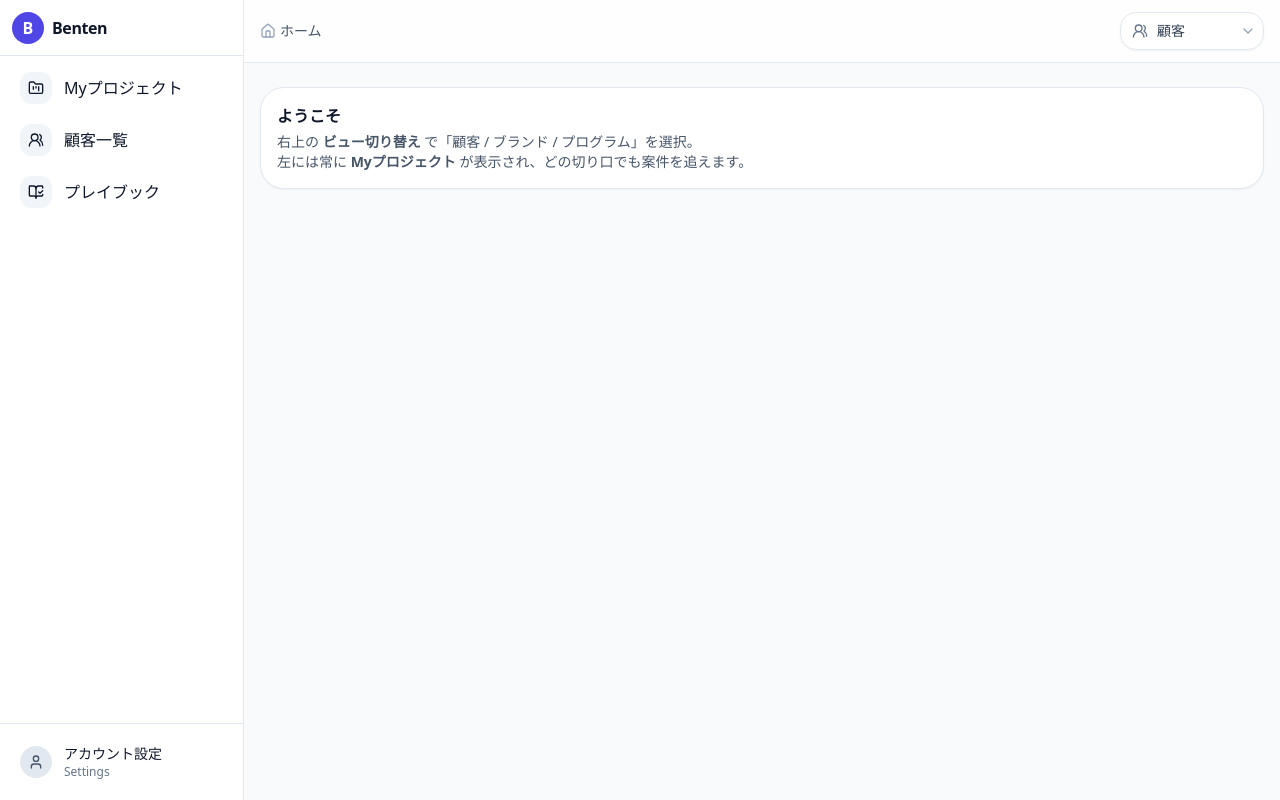
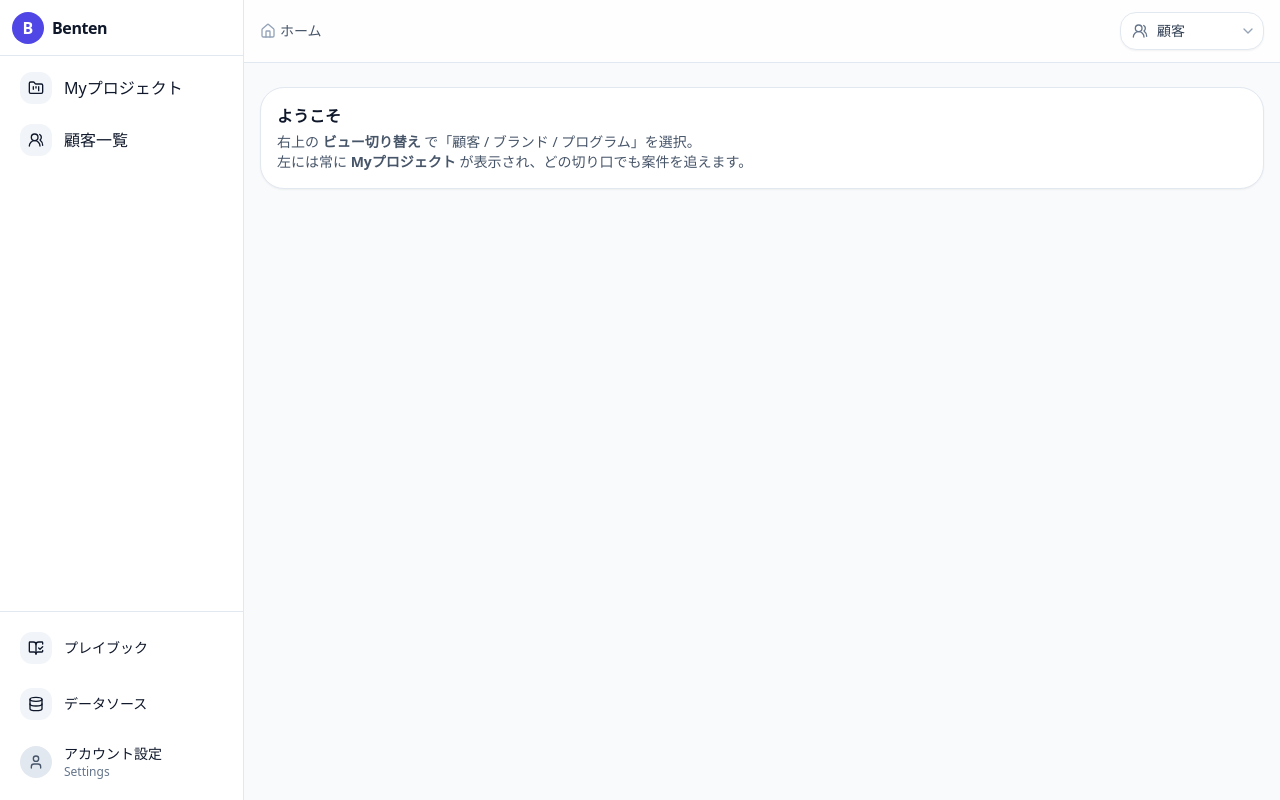
Before and after one commit to aony1215/benten_prototype, a Next.js app: page / in a window 1280 px wide. Built offline with nearby package versions, Linux system fonts and the light colour scheme.

Commit message:
Move playbook links to persistent footer and add data sources page

```diff
--- /dev/null
+++ b/app/datasources/page.tsx
@@ -0,0 +1,50 @@
+'use client'
+
+import { Shell } from '@/components/Shell'
+import { CTA } from '@/components/ui/CTA'
+
+const sources = [
+  { id: 'ga4', name: 'Google Analytics 4', type: 'Analytics', status: '連携中', lastSynced: '2024/05/15 09:00' },
+  { id: 'google_ads', name: 'Google広告アカウント', type: 'Ads', status: '連携中', lastSynced: '2024/05/14 18:30' },
+  { id: 'salesforce', name: 'Salesforce', type: 'CRM', status: '未連携', lastSynced: null },
+]
+
+export default function DataSourcesPage() {
+  return (
+    <Shell crumbs={[{ href: '/datasources', label: 'データソース' }]}>
+      <div className="space-y-4">
+        <div className="flex flex-col gap-2 sm:flex-row sm:items-center sm:justify-between">
+          <div>
+            <h1 className="font-semibold">データソースの紐付け</h1>
+            <p className="text-sm text-slate-500">プレイブックで利用するデータソースの連携状態を管理します。</p>
+          </div>
+          <CTA className="sm:self-end">新しいソースを追加</CTA>
+        </div>
+        <div className="grid gap-3">
+          {sources.map(source => (
+            <div key={source.id} className="card p-4 flex items-start justify-between">
+              <div>
+                <div className="font-medium">{source.name}</div>
+                <div className="text-xs text-slate-500">{source.type}</div>
+              </div>
+              <div className="text-right">
+                <div
+                  className={`inline-flex items-center gap-1 text-xs px-2 py-1 rounded-lg border ${
+                    source.status === '連携中'
+                      ? 'border-emerald-200 bg-emerald-50 text-emerald-700'
+                      : 'border-slate-300 bg-slate-100 text-slate-600'
+                  }`}
+                >
+                  {source.status}
+                </div>
+                <div className="text-xs text-slate-500 mt-1">
+                  最終同期: {source.lastSynced ?? '未同期'}
+                </div>
+              </div>
+            </div>
+          ))}
+        </div>
+      </div>
+    </Shell>
+  )
+}
--- a/components/Shell.tsx
+++ b/components/Shell.tsx
@@ -3,7 +3,7 @@
 import { usePathname, useSearchParams } from 'next/navigation'
 import { ViewSwitch, useCurrentView } from '@/components/ViewSwitch'
 import { Breadcrumbs, Crumb } from '@/components/Breadcrumbs'
-import { BookOpenCheck, FolderKanban, Users2, Landmark, Layers, User } from 'lucide-react'
+import { BookOpenCheck, FolderKanban, Users2, Landmark, Layers, User, Database } from 'lucide-react'
 import { clsx } from 'clsx'
 import React from 'react'
 
@@ -15,21 +15,23 @@
     customer: [
       { href: '/projects/my', label: 'Myプロジェクト', icon: FolderKanban },
       { href: '/customers', label: '顧客一覧', icon: Users2 },
-      { href: '/playbooks', label: 'プレイブック', icon: BookOpenCheck },
     ],
     brand: [
       { href: '/projects/my', label: 'Myプロジェクト', icon: FolderKanban },
       { href: '/brands', label: 'ブランド一覧', icon: Landmark },
-      { href: '/playbooks', label: 'プレイブック', icon: BookOpenCheck },
     ],
     program: [
       { href: '/projects/my', label: 'Myプロジェクト', icon: FolderKanban },
       { href: '/programs', label: 'プログラム一覧', icon: Layers },
-      { href: '/playbooks', label: 'プレイブック', icon: BookOpenCheck },
     ],
   }
   return { items: items[v] }
 }
+
+const persistentItems: NavItem[] = [
+  { href: '/playbooks', label: 'プレイブック', icon: BookOpenCheck },
+  { href: '/datasources', label: 'データソース', icon: Database },
+]
 
 function withView(href: string, sp: URLSearchParams | null): string {
   const params = new URLSearchParams(sp?.toString() || '')
@@ -64,9 +66,46 @@
             )
           })}
         </nav>
-        <div className="border-t border-slate-200 p-3">
-          <Link href={withView('/settings', sp)} className="flex items-center gap-3 px-2 py-2 rounded-xl hover:bg-slate-100">
-            <div className="h-8 w-8 rounded-full bg-slate-200 grid place-items-center"><User className="w-4 h-4 text-slate-600" /></div>
+        <div className="border-t border-slate-200 p-3 space-y-2">
+          {persistentItems.map(it => {
+            const Icon = it.icon || FolderKanban
+            const active = pathname.startsWith(it.href)
+            return (
+              <Link
+                key={it.href}
+                href={withView(it.href, sp)}
+                className={clsx(
+                  'flex items-center gap-3 px-2 py-2 rounded-xl hover:bg-slate-100',
+                  active && 'bg-indigo-50 text-indigo-700',
+                )}
+              >
+                <div className="p-2 rounded-xl bg-slate-100">
+                  <Icon className="w-4 h-4" />
+                </div>
+                <span className="font-medium text-sm">{it.label}</span>
+              </Link>
+            )
+          })}
+          <Link
+            href={withView('/settings', sp)}
+            className={clsx(
+              'flex items-center gap-3 px-2 py-2 rounded-xl hover:bg-slate-100',
+              pathname.startsWith('/settings') && 'bg-indigo-50 text-indigo-700',
+            )}
+          >
+            <div
+              className={clsx(
+                'h-8 w-8 rounded-full grid place-items-center',
+                pathname.startsWith('/settings') ? 'bg-indigo-100 text-indigo-700' : 'bg-slate-200',
+              )}
+            >
+              <User
+                className={clsx(
+                  'w-4 h-4',
+                  pathname.startsWith('/settings') ? 'text-indigo-700' : 'text-slate-600',
+                )}
+              />
+            </div>
             <div className="flex-1">
               <div className="text-sm font-medium">アカウント設定</div>
               <div className="text-xs text-slate-500">Settings</div>
```
